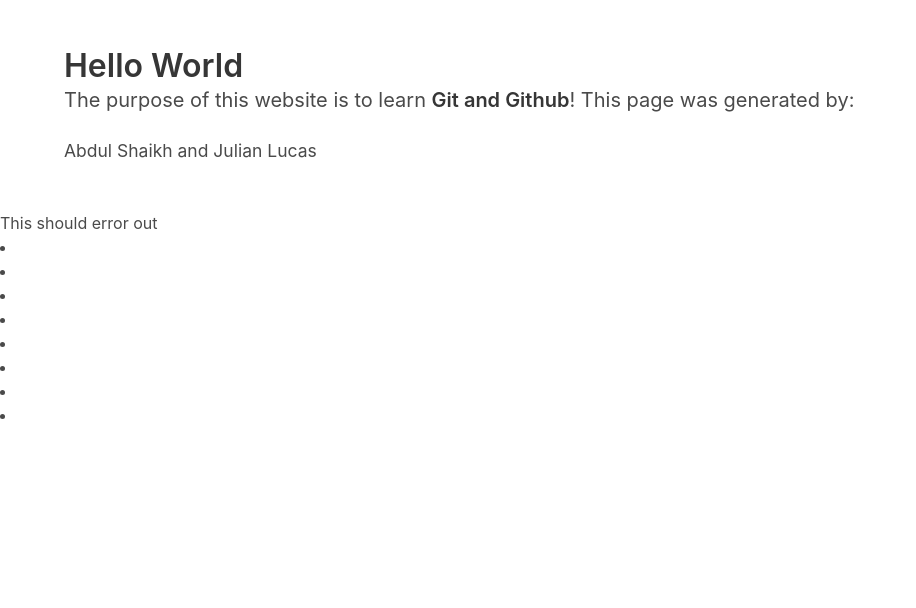
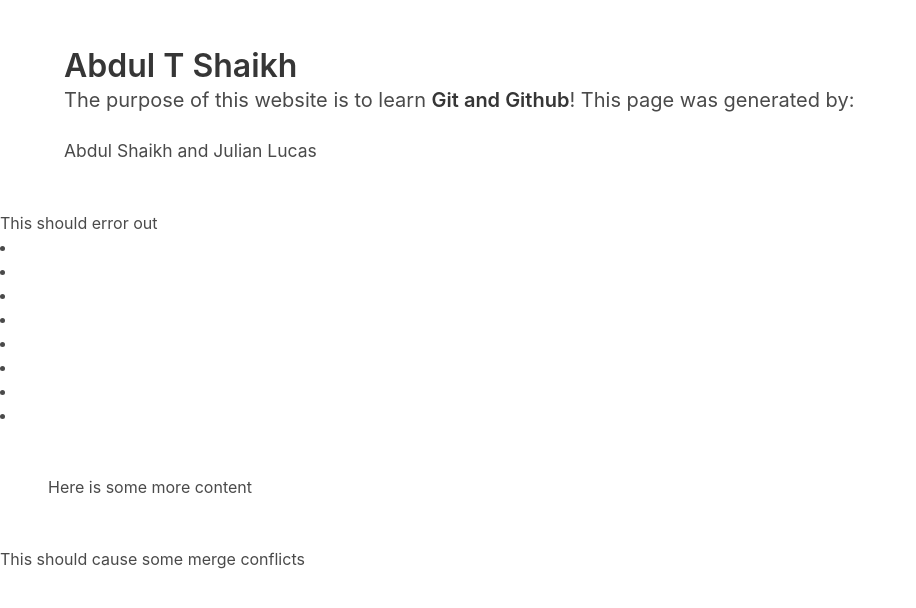
Before and after one commit to abdulamite/LearnGithub, a plain HTML site: page src/index.html in a window 1280 px wide. Shown: the whole page, without its empty margins (0-916 px from the left). Drawn offline with nearby package versions, Linux system fonts and the light colour scheme.

Commit message:
Merging from upstream and local file

```diff
--- a/src/index.html
+++ b/src/index.html
@@ -11,7 +11,7 @@
   <section class="section">
     <div class="container">
       <h1 class="title">
-        Hello World
+        Abdul T Shaikh
       </h1>
       <p class="subtitle">
         The purpose of this website is to learn <strong>Git and Github</strong>!
@@ -28,6 +28,11 @@
   <li class="item6"></li>
   <li class="item7"></li>
   <li class="item8"></li>
+  <div class="section">
+    Here is some more content
+  </div>
+  <p>This should cause some merge conflicts</p>
+
   <script src="../dist/bundle.js" charset="utf-8"></script>
   </body>
 </html>
```
